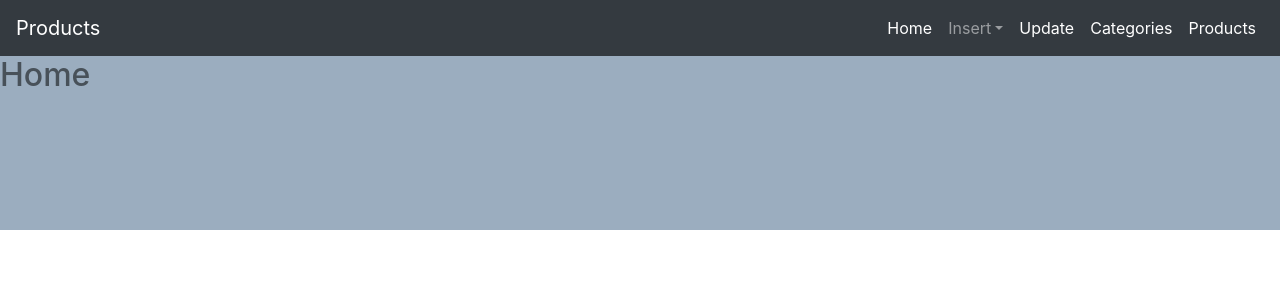
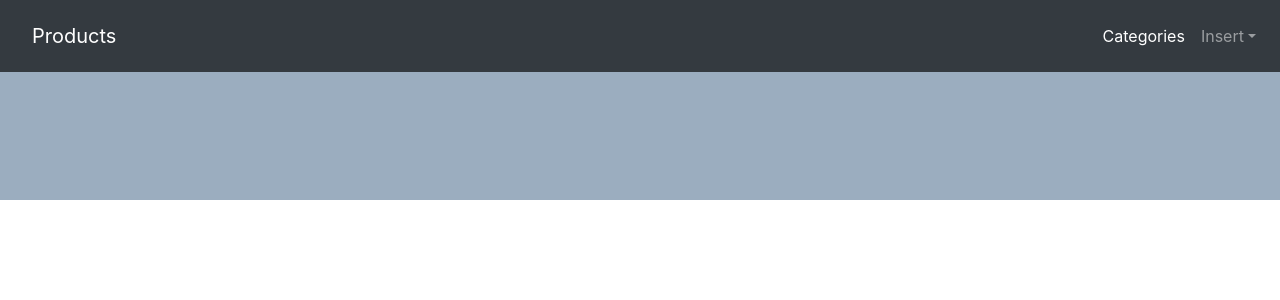
Before and after one commit to lucasmsa/simple-crud-application, a React (Create React App) app in the folder client/: page / in a window 1280 px wide. Shown: the top 300 px of the page. Built offline with nearby package versions, Linux system fonts and the light colour scheme; a web font is replaced by a local one.

Commit message:
eliminated unnecessary routes and color correction

```diff
--- a/client/src/App.js
+++ b/client/src/App.js
@@ -22,10 +22,8 @@ import {
   NavbarText
 } from 'reactstrap';
 
-import Home from './routes/Home';
 import InsertProduct from './routes/InsertProduct';
 import InsertCategory from './routes/InsertCategory';
-import Update from './routes/Update';
 import ProductsList from './routes/All_Products';
 import CategoriesList from './routes/All_Categories'
 
@@ -41,12 +39,12 @@ export default function App() {
     <Router >
       <div class='full-height' style={{paddingBottom: '10%'}}>
         <Navbar color="dark" dark expand='md'>
-          <NavbarBrand to='/'>Products</NavbarBrand>
+          <NavbarBrand to='/products'><NavLink><Link to="/products" style={{color: 'white'}}>Products</Link></NavLink></NavbarBrand>
           <NavbarToggler onClick={toggle} />
           <Collapse isOpen={isOpen} navbar></Collapse>
             <Nav className="mr-auto" navbar>
             <NavItem>
-              <NavLink><Link to="/" style={{color: 'white'}}>Home</Link></NavLink>
+              <NavLink><Link to="/categories" style={{color: 'white'}}>Categories</Link></NavLink>
             </NavItem>
             <UncontrolledDropdown nav inNavbar>
               <DropdownToggle nav caret>
@@ -61,18 +59,6 @@ export default function App() {
                 </DropdownItem>
               </DropdownMenu>
             </UncontrolledDropdown>
-            <NavItem>
-
-            </NavItem>
-            <NavItem>
-              <NavLink><Link to="/update" style={{color: 'white'}}>Update</Link></NavLink>
-            </NavItem>
-            <NavItem>
-              <NavLink><Link to="/categories" style={{color: 'white'}}>Categories</Link></NavLink>
-            </NavItem>
-            <NavItem>
-              <NavLink><Link to="/products" style={{color: 'white'}}>Products</Link></NavLink>
-            </NavItem>
           </Nav>
         </Navbar>
 
@@ -85,18 +71,12 @@ export default function App() {
           <Route path="/insertCategory">
             <InsertCategory />
           </Route>
-          <Route path="/update">
-            <Update />
-          </Route>
           <Route path="/products">
             <ProductsList />
           </Route>
           <Route path="/categories">
             <CategoriesList />
           </Route>
-          <Route path="/">
-            <Home />
-          </Route>
         </Switch>
       </div>
     </Router>
--- a/client/src/items/ItemsCategories.jsx
+++ b/client/src/items/ItemsCategories.jsx
@@ -25,13 +25,13 @@ function ItemsCategories(props) {
             <Link>
             <DeleteOutlineSharpIcon
                 className='delete'
-                color="secondary"
+                style={{fill: "#B03432"}}
                 onClick={handleClick}
             />
             </Link>
             <Link>
             <EditIcon
-                color="primary"
+                style={{fill: "#4F70B3"}}
                 onClick=""
             />
             </Link>
```
